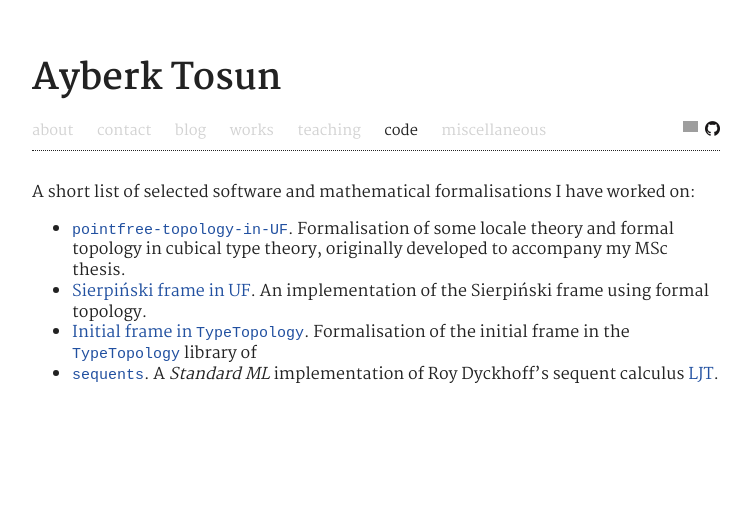
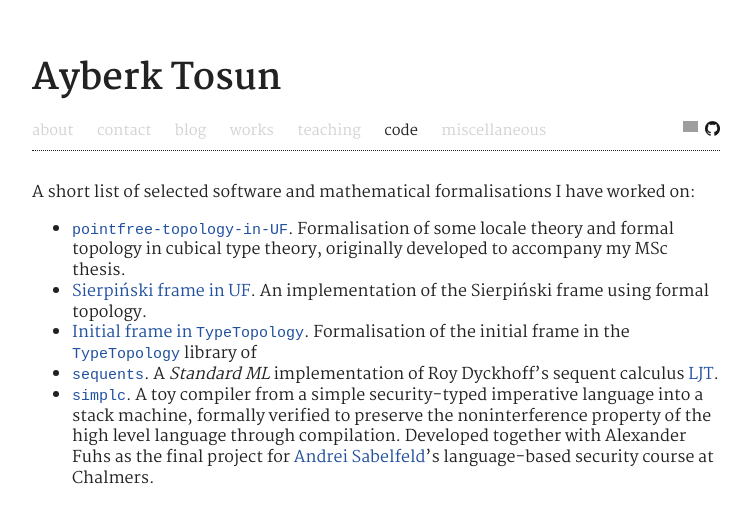
Before and after one commit to ayberkt/homepage, a Jekyll site: the page built from code.md, in a window 1280 px wide. Shown: the top 523 px of the page, without its empty margins (264-1015 px from the left). Built offline with Jekyll 4.4.1, drawn with Linux system fonts in a browser that asks for light colours; comment, search, counter and statistics services are not loaded; grey boxes are pictures that could not be loaded.

Commit message:
Add `simplc`

```diff
--- a/code.md
+++ b/code.md
@@ -15,6 +15,11 @@ on:
   the [`TypeTopology`][4] library of
 - [`sequents`][5]. A *Standard ML* implementation of Roy Dyckhoff's sequent
   calculus [LJT][6].
+- [`simplc`][7]. A toy compiler from a simple security-typed imperative
+  language into a stack machine, formally verified to preserve the
+  noninterference property of the high level language through compilation.
+  Developed together with Alexander Fuhs as the final project for [Andrei
+  Sabelfeld][8]'s language-based security course at Chalmers.
 
 [1]: https://www.cs.bham.ac.uk/~axt978/pointfree-topology-in-UF/Main.html
 [2]: https://www.cs.bham.ac.uk/~axt978/pointfree-topology-in-UF/Sierpinski.html
```
Also changed, not shown: other parts of code.md (+2 -0 lines).
